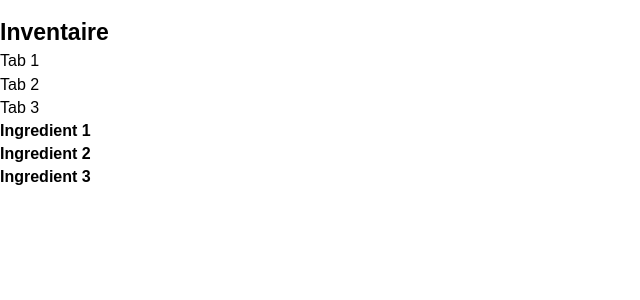
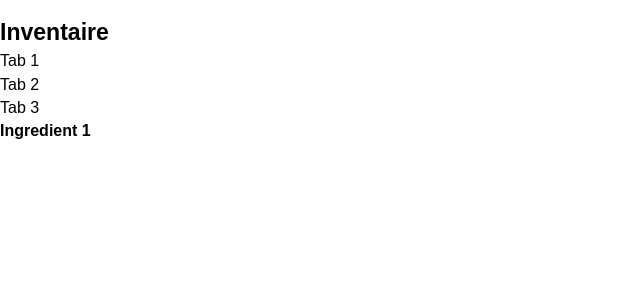
Before and after one commit to Siolaron/BeerGeek, a PHP site: page /inventaire.php in a window 1280 px wide. Shown: the part 96-396 px from the top of the page, without its empty margins (0-640 px from the left). Run offline with PHP 8.4, Linux system fonts and the light colour scheme.

Commit message:
STYLE: add style to tabs

```diff
--- a/assets/css/style.css
+++ b/assets/css/style.css
@@ -119,6 +119,18 @@ main {
 -------------------------------------------------------------------------------------------- */
 
 /* ------------------------
+           TABS
+------------------------ */
+
+.tabs-ingredients .tab-ingredients__pane {
+    display: none;
+}
+
+.tabs-ingredients .tab-ingredients__pane.active {
+    display: block;
+}
+
+/* ------------------------
        TAB RECEIPT
 ------------------------ */
 
```
